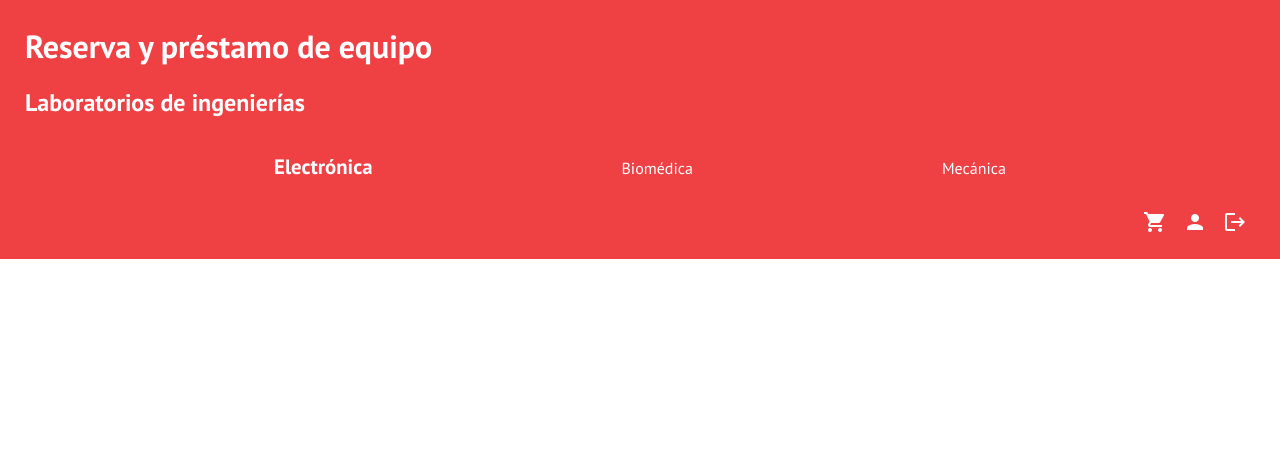
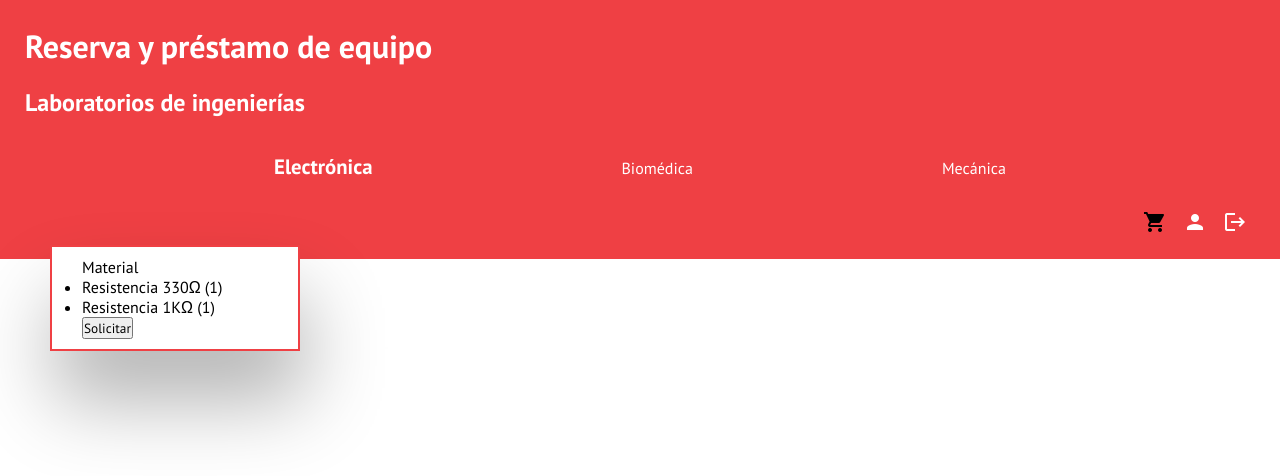
Before and after one commit to JairEscamilla/PrestamosIE, a plain HTML site: page layout.html in a window 1280 px wide. Both pictures are taken after a click on the element "shopping_cart". Drawn offline with Linux system fonts and the light colour scheme.

Commit message:
Adding animation to the cart list

```diff
--- /dev/null
+++ b/js/cart-container.js
@@ -0,0 +1,14 @@
+(function(){
+  const cartIcon = document.querySelector(".cart-icon");
+  const cartContainer = document.querySelector(".cart-container");
+
+  document.addEventListener('click', () => {
+
+  })
+
+  cartIcon.addEventListener('click', () => {
+    cartIcon.classList.toggle('active');
+    cartContainer.classList.toggle('active');
+  });
+
+})();
--- a/layout.html
+++ b/layout.html
@@ -7,6 +7,7 @@
   <title>Prestamos IE</title>
   <link rel="stylesheet" href="./styles/layout.css">
   <link href="https://fonts.googleapis.com/icon?family=Material+Icons" rel="stylesheet">
+  <script defer src="./js/cart-container.js"></script>
 </head>
 <body>
   <header class="header">
@@ -43,9 +44,17 @@
       </ul>
     </nav>
     <div class="icons-container">
-      <span class="material-icons md-18">shopping_cart</span>
+      <span class="material-icons md-18 cart-icon">shopping_cart</span>
       <span class="material-icons md-18">person</span>
       <span class="material-icons md-18">logout</span>
+    </div>
+    <div class="cart-container">
+      <span>Material</span>
+      <ul>
+        <li>Resistencia 330Ω (1)</li>
+        <li>Resistencia 1KΩ (1)</li>
+      </ul>
+      <button>Solicitar</button>
     </div>
   </header>
 </body>
--- a/styles/layout.css
+++ b/styles/layout.css
@@ -1,4 +1,8 @@
 @import url('https://fonts.googleapis.com/css2?family=PT+Sans:wght@400;700&display=swap');
+
+:root{
+  --ibero-red-color: #EF4044;
+}
 
 * {
   margin: 0;
@@ -8,7 +12,8 @@
 }
 
 .header{
-  background-color: #EF4044;
+  position: relative;
+  background-color: var(--ibero-red-color);
   color: white;
   padding: 25px;
 }
@@ -60,9 +65,33 @@
   margin: 0 8px;
   cursor: pointer;
   font-size: 1.5rem;
+  z-index: 1;
 }
 
 .icons-container span:active{
   transform: scale(0.5);
   transition: 0.5s;
 }
+
+.icons-container span.active{
+  color: black;
+}
+
+.cart-container{
+  position: absolute;
+  top: 245px;
+  left: 50px;
+  z-index: 0;
+  border: solid 2px var(--ibero-red-color);
+  background: white;
+  color: black;
+  box-shadow: 5px 50px 80px rgba(0, 0, 0, 0.3);
+  width: 250px;
+  padding: 10px 30px;
+  opacity: 0;
+}
+
+.cart-container.active{
+  opacity: 1;
+  transition: 0.2s;
+}
```
